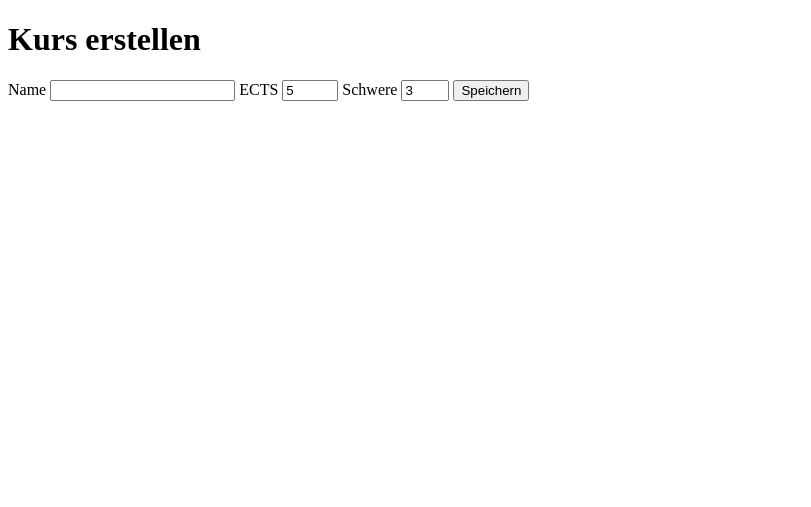
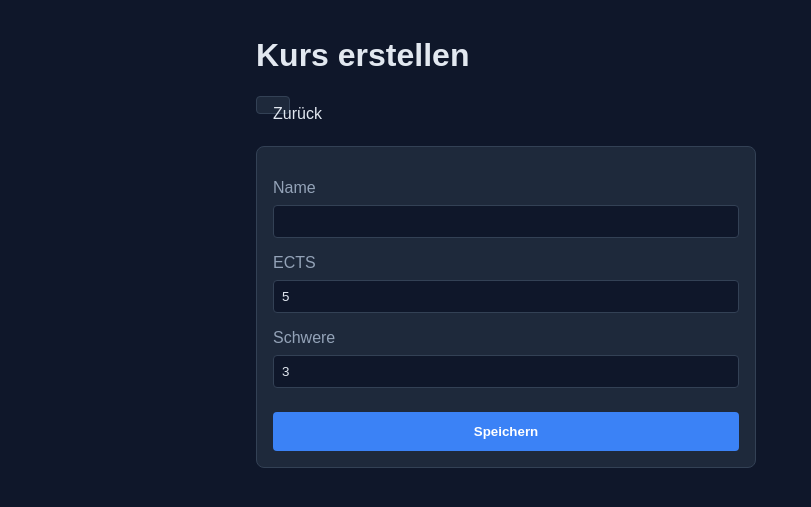
Before and after one commit to thomasanschuetz/ooppython, a Flask app: page /erstelle_kurs in a window 1280 px wide. Shown: the top 507 px of the page, without its empty margins (0-811 px from the left). Run offline with Flask 3, Linux system fonts and the light colour scheme.

Commit message:
some fixes, apply styles to all templates

```diff
--- a/main.py
+++ b/main.py
@@ -52,7 +52,7 @@ def post_update_studium() -> str:
     studium.beginn = beginn
     studium.ziel_monate = ziel_monate
     studium.ziel_note = ziel_note
-    studium_repo.save(studium)
+    studium_repo.speichere_studium(studium)
 
     return redirect('/')
 
--- /dev/null
+++ b/static/css/dashboard.css
@@ -0,0 +1,293 @@
+:root {
+    /* Base */
+    --bg-main: #0F172A;
+    --bg-card: #1E293B;
+    --border: #334155;
+    --text-main: #E2E8F0;
+    --text-secondary: #94A3B8;
+
+    /* Course states */
+    --course-done: #22C55E;
+    --course-active: #3B82F6;
+    --course-overdue: #EF4444;
+    --course-future: #64748B;
+
+    /* Timeline */
+    --timeline-past: #334155;
+    --timeline-future: #64748B;
+    --timeline-active: #F59E0B;
+    --timeline-semester: #8B5CF6;
+
+    /* Exams */
+    --exam-overdue: #DC2626;
+    --exam-upcoming: #EAB308;
+
+    /* Progress */
+    --progress-good: #16A34A;
+    --progress-mid: #CA8A04;
+    --progress-bad: #DC2626;
+
+    /* Grades */
+    --grade-target: #A78BFA;
+    --grade-current: #60A5FA;
+    --grade-needed: #FB923C;
+
+    /* Form */
+    --form-bg: #1E293B;
+    --form-border: #334155;
+    --form-text: #E2E8F0;
+    --form-label: #94A3B8;
+    --form-input-bg: #0F172A;
+    --form-input-border: #334155;
+    --form-button-bg: #3B82F6;
+    --form-button-text: #FFFFFF;
+}
+html {
+    background-color:var(--bg-main);
+    color:var(--text-main);
+    font-family: sans-serif;
+}
+
+* {
+    box-sizing: border-box;
+}
+
+body {
+    padding: 1rem;
+    max-width: 800px;
+    margin: 0 auto;
+}
+
+h1 {
+    color: var(--text-main);
+}
+
+button, a.button, input[type=submit].button {
+    display:inline-block;
+    width:1rem;
+    height:1rem;
+    color:var(--text-secondary);
+    background-color:transparent;
+    border:none;
+    text-decoration:none;
+
+    &:hover{
+        cursor: pointer;
+    }
+}
+
+a.button {
+    display: inline-block;
+    padding: 0.5rem 1rem;
+    background-color: var(--form-bg);
+    color: var(--text-main);
+    border: 1px solid var(--form-border);
+    border-radius: 0.25rem;
+    text-decoration: none;
+    margin-bottom: 1rem;
+}
+
+a.button:hover {
+    background-color: var(--form-input-bg);
+}
+
+/* Form Styles */
+form {
+    background-color: var(--form-bg);
+    padding: 1rem;
+    border-radius: 0.5rem;
+    border: 1px solid var(--form-border);
+    max-width: 500px;
+    margin-top: 1rem;
+}
+
+label {
+    display: block;
+    margin-top: 1rem;
+    color: var(--form-label);
+}
+
+input[type="text"],
+input[type="number"],
+input[type="date"] {
+    display: block;
+    width: 100%;
+    padding: 0.5rem;
+    margin-top: 0.5rem;
+    background-color: var(--form-input-bg);
+    border: 1px solid var(--form-input-border);
+    color: var(--form-text);
+    border-radius: 0.25rem;
+}
+
+input[type="submit"] {
+    display: block;
+    width: 100%;
+    padding: 0.75rem;
+    margin-top: 1.5rem;
+    background-color: var(--form-button-bg);
+    color: var(--form-button-text);
+    border: none;
+    border-radius: 0.25rem;
+    cursor: pointer;
+    font-weight: bold;
+}
+
+input[type="submit"]:hover {
+    background-color: #2563EB;
+}
+
+#dashboard {
+    display:flex;
+
+    #timeline {
+        display:flex;
+        align-items:stretch;
+        width:40%;
+        border:1px solid var(--border);
+        margin-right: 1rem;
+
+        #datum {
+            width:1rem;
+            background-color:var(--course-future);
+            display:flex;
+            flex-direction: column;
+            height:100%;
+
+            div {
+                flex-shrink:0;
+                flex-basis:0;
+
+                &#vergangen{
+                    background-color:var(--course-done);
+                    border-bottom: var(--course-active);
+                }
+            }
+        }
+
+        #semesters {
+            width:1rem;
+            display:flex;
+            flex-direction: column;
+            background-color:var(--timeline-semester);
+            height:100%;
+            .semester{
+                flex-shrink: 0;
+                flex-basis:0;
+                border-top:1px solid var(--border);
+                text-align: center;
+                padding-top:.25rem;
+
+                &:first-child{
+                    border:none;
+                }
+            }
+        }
+
+        #kurse{
+            flex-grow:1;
+            display: flex;
+            flex-direction:column;
+            height:100%;
+
+            .kurs{
+                position: relative;
+                border: 1px solid var(--border);
+                padding: .25rem;
+                flex-shrink:0;
+                flex-basis:0;
+                overflow:hidden;
+
+                .status {
+                    position:absolute;
+                    top:0;
+                    right:0;
+                    height:100%;
+                    width:3rem;
+                    background-color: var(--course-future);
+
+                    &.faellig{
+                        background-color: var(--course-overdue);
+                    }
+                    &.fertig{
+                        background-color: var(--course-done);
+                    }
+                    &.aktiv{
+                        background-color: var(--course-active);
+                    }
+                }
+
+                .buttons {
+                    position:absolute;
+                    right:4rem;
+                    top:0;
+
+                    form, a {
+                        display:inline;
+                    }
+                }
+
+                :first-child{
+                    border:none;
+                }
+            }
+        }
+    }
+
+    #daten {
+        .card {
+            background-color: var(--bg-card);
+            padding:1rem;
+            margin-bottom:1rem;
+
+            h2 {
+                margin-top:0;
+            }
+        }
+
+        #todo {
+            #faellige_pruefungen {
+                color:var(--exam-overdue);
+            }
+            #naechste_pruefungen {
+                color:var(--exam-upcoming);
+            }
+        }
+
+        #noten {
+            li {
+                display:flex;
+                span.label {
+                    display:block;
+                    width:5rem;
+                }
+                span.note {
+                    color: var(--progress-bad);
+                    &.ok {
+                        color: var(--progress-good);
+                    }
+                }
+            }
+        }
+
+        #stats {
+            table {
+                border-collapse: collapse;
+                td, th {
+                    padding:0.25rem;
+                    border: 1px solid var(--border);
+                    text-align: center;
+
+                    &.ist {
+                        color: var(--progress-bad);
+
+                        &.ok {
+                            color: var(var(--progress-good));
+                        }
+                    }
+
+                }
+            }
+        }
+    }
+}
--- a/templates/bearbeite_kurs.html
+++ b/templates/bearbeite_kurs.html
@@ -2,9 +2,11 @@
 <html>
 <head>
     <title>Kurs bearbeiten</title>
+    <link rel="stylesheet" href="{{ url_for('static', filename='css/dashboard.css') }}">
 </head>
 <body>
     <h1>Kurs bearbeiten</h1>
+    <a href="/" class="button">Zurück</a>
     <form action="/bearbeite_kurs" method="POST">
         <input type="hidden" name="id" value="{{ kurs.id }}"/>
         <label for="name">Name</label>
@@ -28,7 +30,7 @@
         {% endif %}
 
         <br>
-        <input type="submit" name="speichern" value="Speichern"/>
+        <input type="submit" value="Speichern"/>
 
     </form>
 </body>
--- a/templates/erstelle_kurs.html
+++ b/templates/erstelle_kurs.html
@@ -2,9 +2,11 @@
 <html>
 <head>
     <title>Kurs erstellen</title>
+    <link rel="stylesheet" href="{{ url_for('static', filename='css/dashboard.css') }}">
 </head>
 <body>
     <h1>Kurs erstellen</h1>
+    <a href="/" class="button">Zurück</a>
     <form action="/erstelle_kurs" method="POST">
         <label for="name">Name</label>
         <input type="text" name="name" required value="{{ kurs.name }}"/>
@@ -15,7 +17,7 @@
         <label for="schwere">Schwere</label>
         <input type="number" name="schwere" min="1" max="5" required value="{{ kurs.schwere }}"/>
 
-        <input type="submit" name="speichern" value="Speichern"/>
+        <input type="submit" value="Speichern"/>
 
     </form>
 </body>
--- a/templates/update_studium.html
+++ b/templates/update_studium.html
@@ -2,9 +2,11 @@
 <html>
 <head>
     <title>Studium bearbeiten</title>
+    <link rel="stylesheet" href="{{ url_for('static', filename='css/dashboard.css') }}">
 </head>
 <body>
     <h1>Studium bearbeiten</h1>
+    <a href="/" class="button">Zurück</a>
     <form action="/update_studium" method="POST">
         <label for="name">Name</label>
         <input type="text" name="name" required value="{{ name }}"/>
@@ -15,7 +17,7 @@
         <label for="ziel_monate">Ziel-Monate</label>
         <input type="number" name="ziel_monate" min="1" max="120" required value="{{ ziel_monate }}"/>
 
-        <input type="submit" name="speichern" value="Speichern"/>
+        <input type="submit" value="Speichern"/>
 
     </form>
 </body>
```
Also changed, not shown: src/entity/Kurs.py (+4 -4 lines), src/view/models/studium_view_model.py (+11 -6 lines), templates/dashboard.html (+2 -215 lines), 1 other file.
